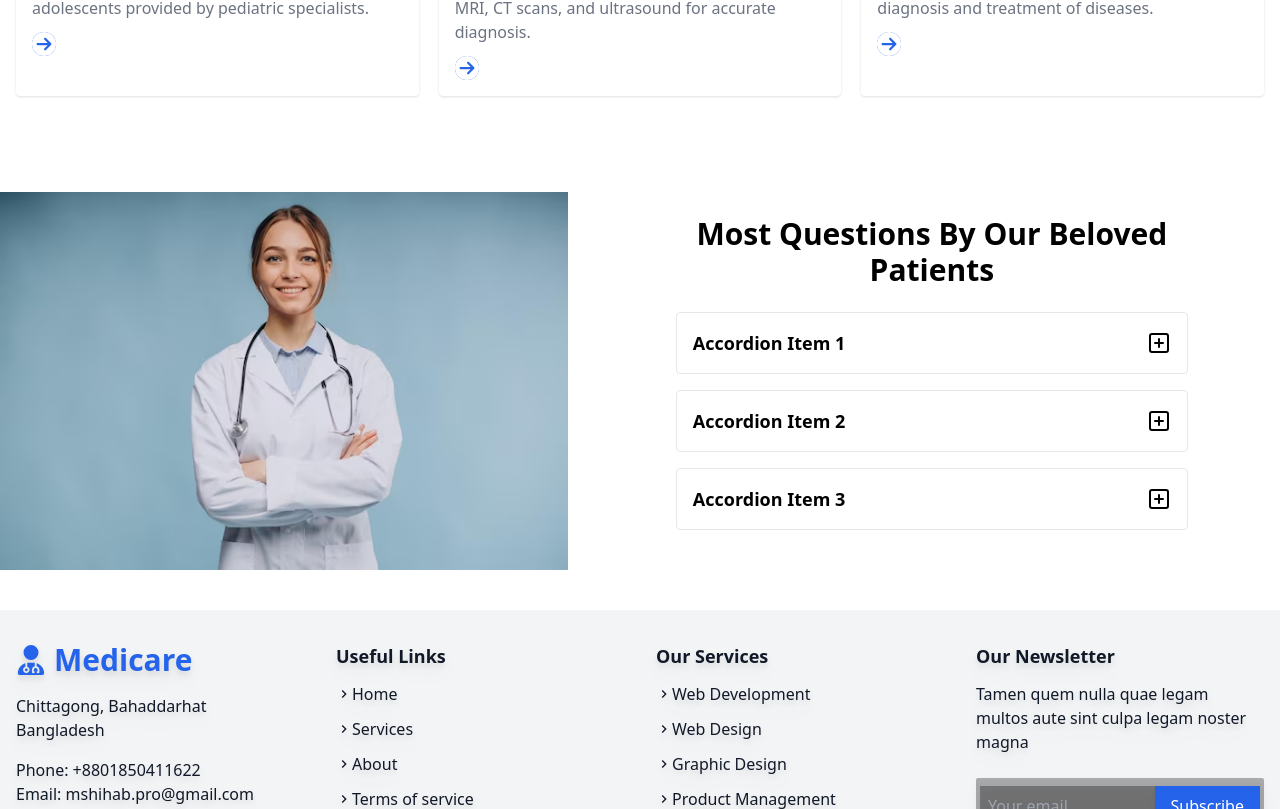
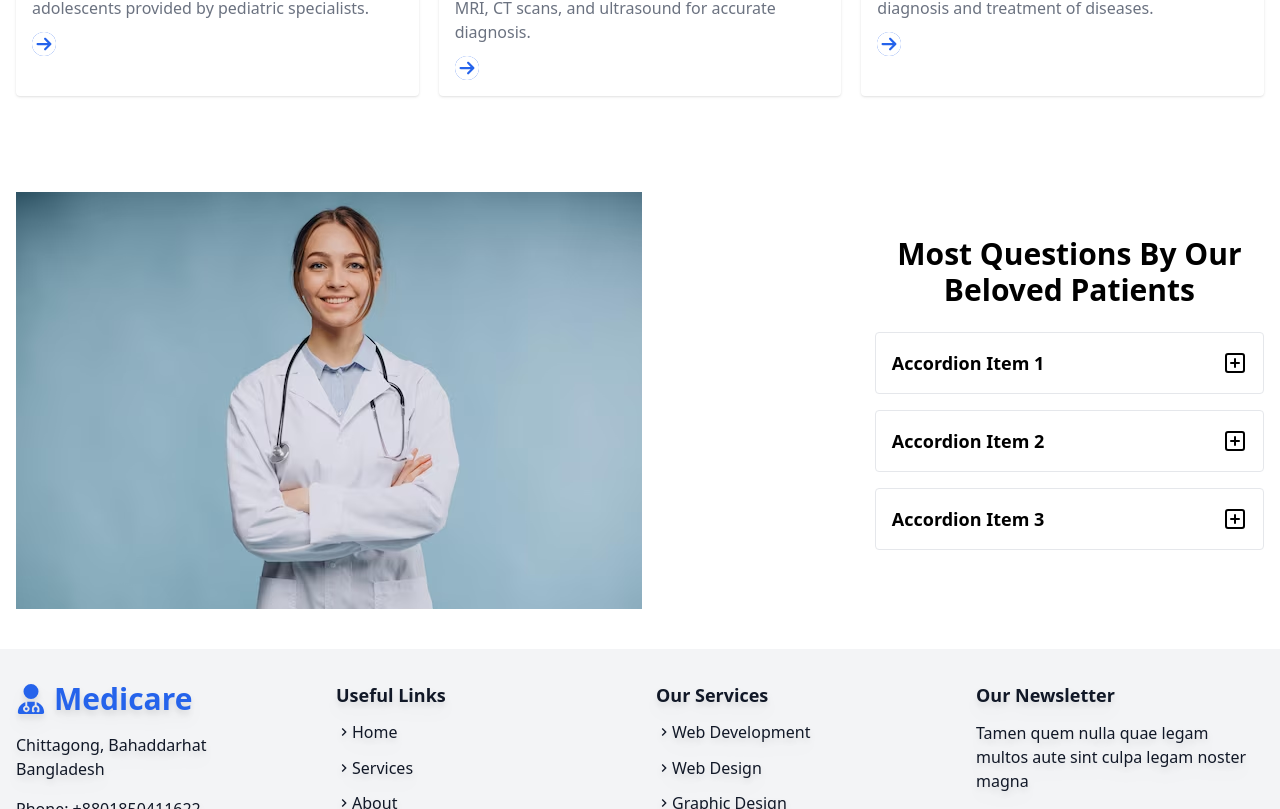
Before and after one commit to IamShihabPro/Hospital-client, a React (Vite) app: page / in a window 1280 px wide. Shown: the part 2291-3100 px from the top of the page. Built offline with nearby package versions, Linux system fonts and the light colour scheme; no server answers.

Commit message:
navbar update

```diff
--- a/src/components/Questions/Questions.jsx
+++ b/src/components/Questions/Questions.jsx
@@ -29,10 +29,10 @@ const Questions = () => {
   return (
     <div className="container mx-auto my-10">
       <div className="max-w-7xl mx-auto flex flex-col md:flex-row lg:flex-row items-center justify-center gap-4">
-        <div className='mx-4 w-10/12 mx-auto'>
+        <div className='mx-4 w-10/12'>
           <img src={DoctorImage} alt="Doctor" className="" />
         </div>
-        <div className="container mx-auto p-4">
+        <div className="mx-4">
           <div className="max-w-lg mx-auto">
             <h1 className="text-3xl font-bold mb-6 text-center">Most Questions By Our Beloved Patients</h1>
             {items.map((item, index) => (
```
